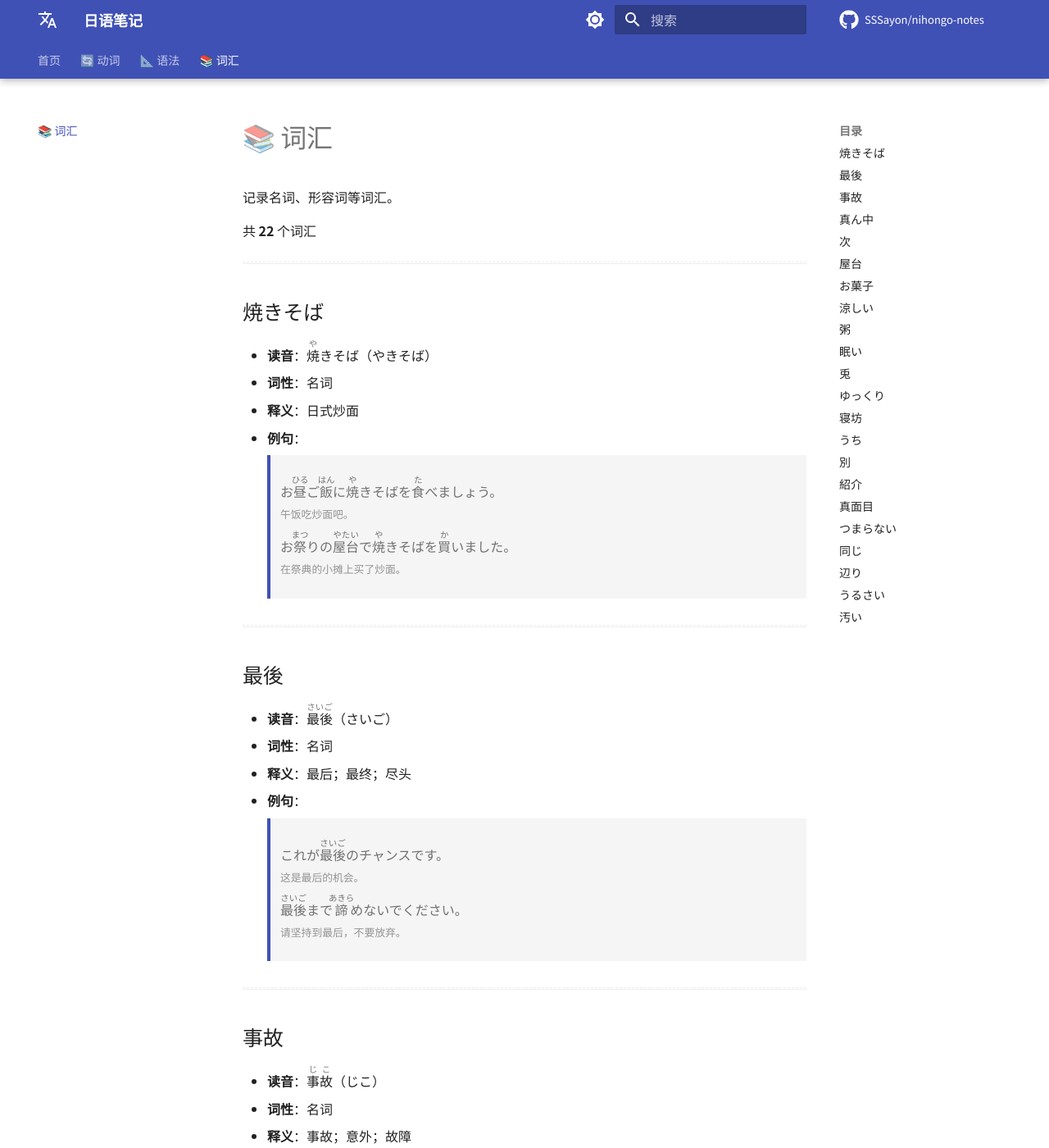
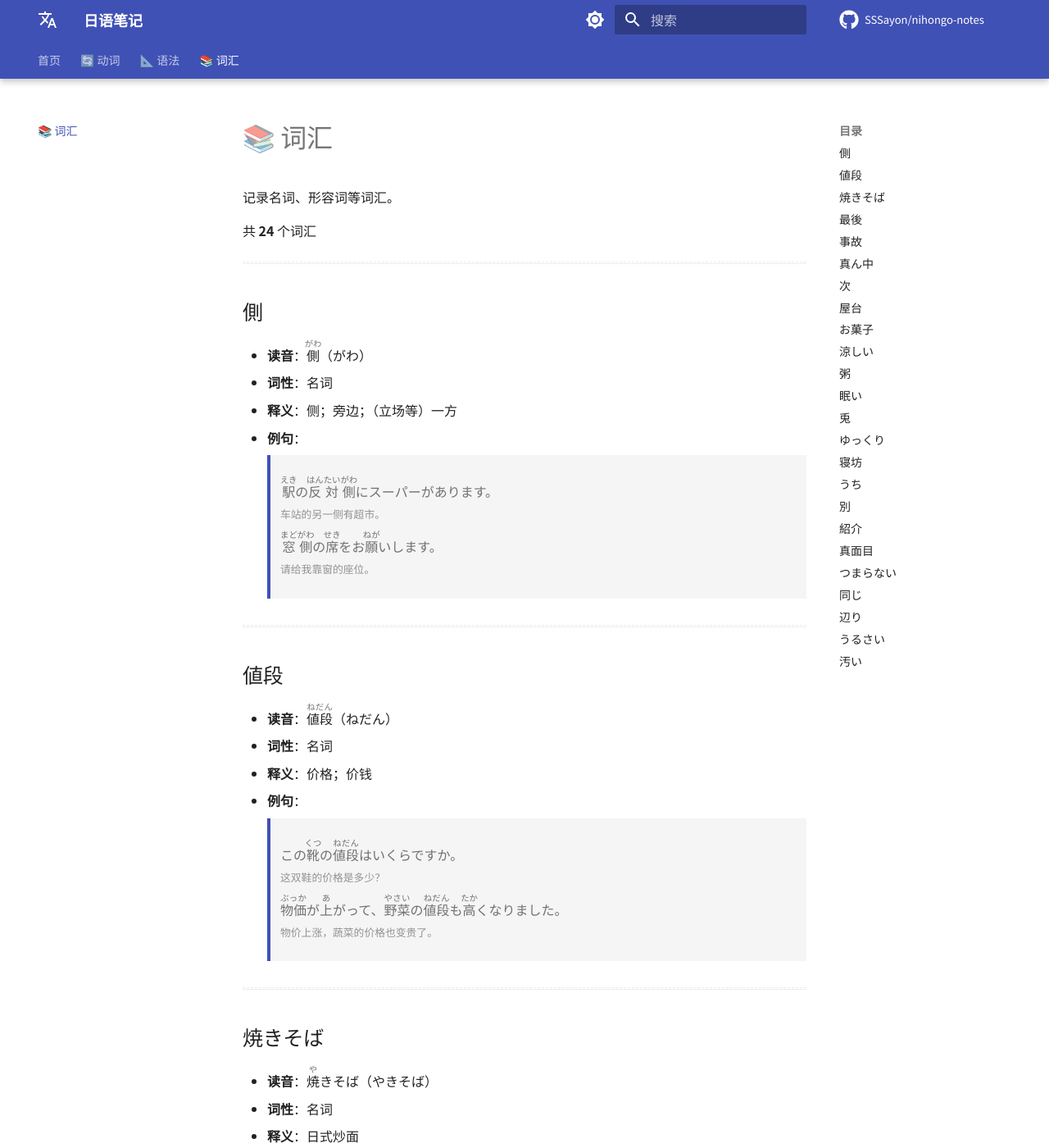
Before and after one commit to SSSayon/nihongo-notes, an MkDocs documentation site: the page built from docs/vocabulary.md, in a window 1280 px wide and 1400 px high. Shown: the whole window at 82% size. Built offline with MkDocs 1.6.1 and Material for MkDocs 9.7.7, drawn with Linux system fonts in a browser that asks for light colours; comment, search, counter and statistics services are not loaded.

Commit message:
chore: update site content

```diff
--- a/docs/vocabulary.md
+++ b/docs/vocabulary.md
@@ -2,7 +2,47 @@
 
 记录名词、形容词等词汇。
 
-共 **22** 个词汇
+共 **24** 个词汇
+
+---
+
+## 側
+
+- **读音**：<ruby>側<rt>がわ</rt></ruby>（がわ）
+- **词性**：名词
+- **释义**：侧；旁边；（立场等）一方
+
+- **例句**：
+
+    > <div class="example-box">
+    > <ruby>駅<rt>えき</rt></ruby>の<ruby>反対側<rt>はんたいがわ</rt></ruby>にスーパーがあります。
+    > <br><small>车站的另一侧有超市。</small>
+    > </div>
+
+    > <div class="example-box">
+    > <ruby>窓側<rt>まどがわ</rt></ruby>の<ruby>席<rt>せき</rt></ruby>をお<ruby>願<rt>ねが</rt></ruby>いします。
+    > <br><small>请给我靠窗的座位。</small>
+    > </div>
+
+---
+
+## 値段
+
+- **读音**：<ruby>値段<rt>ねだん</rt></ruby>（ねだん）
+- **词性**：名词
+- **释义**：价格；价钱
+
+- **例句**：
+
+    > <div class="example-box">
+    > この<ruby>靴<rt>くつ</rt></ruby>の<ruby>値段<rt>ねだん</rt></ruby>はいくらですか。
+    > <br><small>这双鞋的价格是多少？</small>
+    > </div>
+
+    > <div class="example-box">
+    > <ruby>物価<rt>ぶっか</rt></ruby>が<ruby>上<rt>あ</rt></ruby>がって、<ruby>野菜<rt>やさい</rt></ruby>の<ruby>値段<rt>ねだん</rt></ruby>も<ruby>高<rt>たか</rt></ruby>くなりました。
+    > <br><small>物价上涨，蔬菜的价格也变贵了。</small>
+    > </div>
 
 ---
 
```
Also changed, not shown: docs/index.md (+4 -4 lines), docs/verbs.md (+26 -1 lines), 2 other files.
